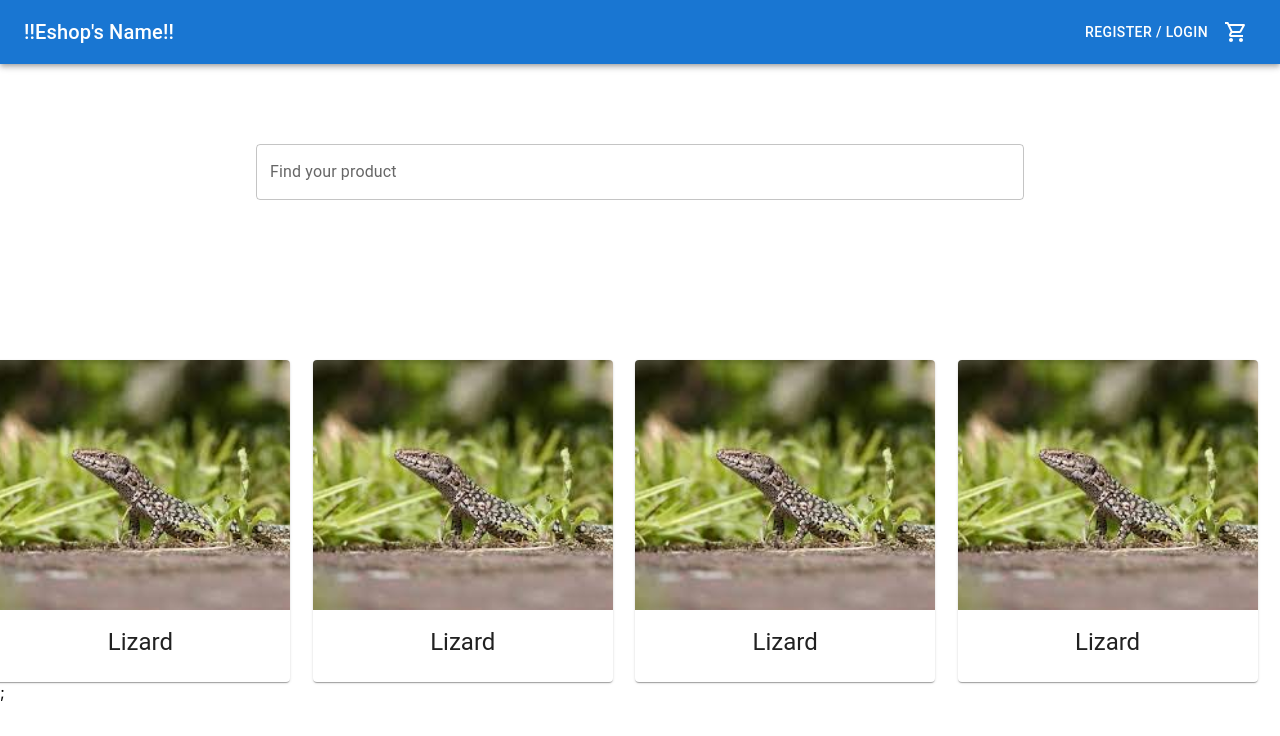
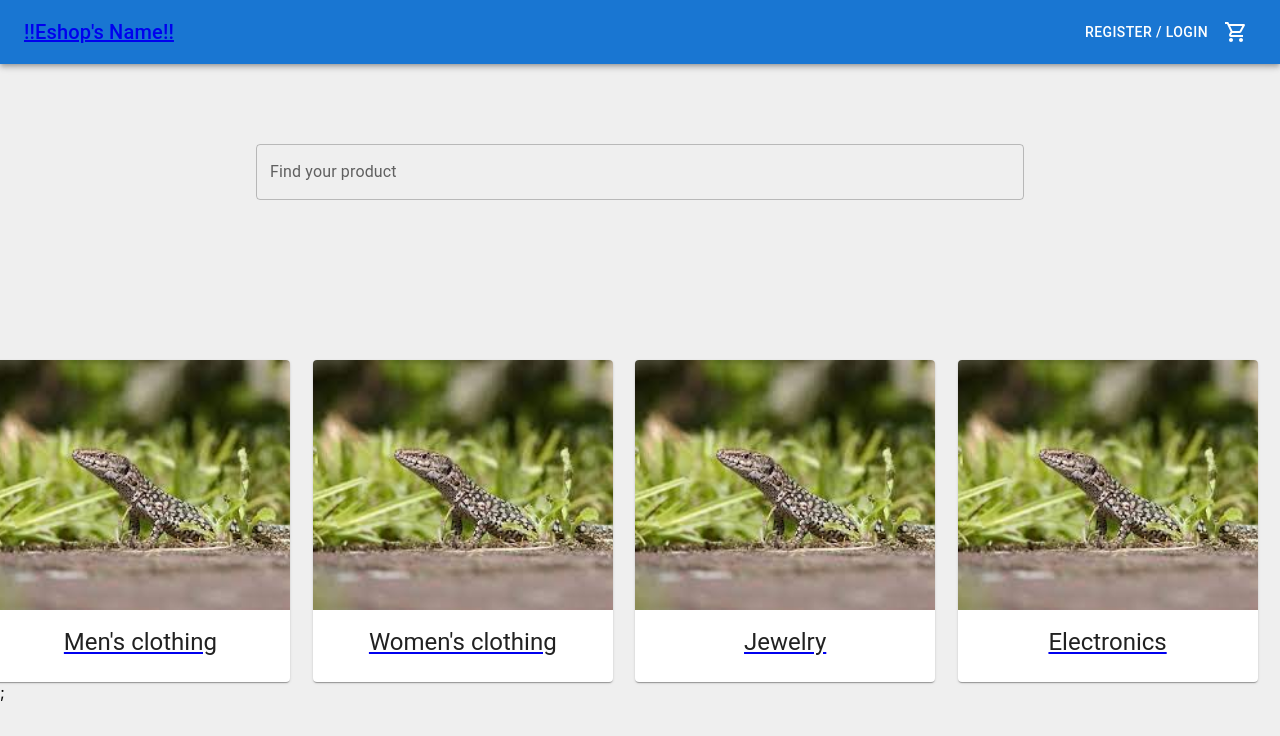
Before and after one commit to alagkonas/Eshop, a React (Create React App) app: page / in a window 1280 px wide. Shown: the top 736 px of the page. Built offline with nearby package versions, Linux system fonts and the light colour scheme; the HTML template or start-up script is replaced by a standard one.

Commit message:
Category Routes

```diff
--- a/src/App.tsx
+++ b/src/App.tsx
@@ -13,7 +13,7 @@ function App() {
           <Routes>
             <Route path='/' element={<Home />} />
             <Route
-              path='products/category/:categoryId'
+              path='products/:categoryName'
               element={<CategoryProducts />}
             />
           </Routes>
--- a/src/components/CategoryList/CategoryList.tsx
+++ b/src/components/CategoryList/CategoryList.tsx
@@ -1,6 +1,15 @@
+import { Link } from 'react-router-dom';
 import CategoryListItem from './CategoryListItem';
 import Grid from '@mui/material/Grid';
+import { CategoriesTypes } from './types';
 import './CategoryList.css';
+
+const categories: CategoriesTypes[] = [
+  { id: 1, name: `Men's clothing`, category: 'mens_clothing', img: '' },
+  { id: 2, name: `Women's clothing`, category: 'womens_clothing', img: '' },
+  { id: 3, name: `Jewelry`, category: 'jewelry', img: '' },
+  { id: 4, name: `Electronics`, category: 'electronics', img: '' },
+];
 
 const CategoryList: React.FC = () => {
   return (
@@ -13,18 +22,18 @@ const CategoryList: React.FC = () => {
         justifyContent='space-evenly'
         alignItems='center'
       >
-        <Grid id='grid' item xs={2} sm={4} md={4}>
-          <CategoryListItem />
-        </Grid>
-        <Grid id='grid' item xs={2} sm={4} md={4}>
-          <CategoryListItem />
-        </Grid>
-        <Grid id='grid' item xs={2} sm={4} md={4}>
-          <CategoryListItem />
-        </Grid>
-        <Grid id='grid' item xs={2} sm={4} md={4}>
-          <CategoryListItem />
-        </Grid>
+        {categories.map((category) => (
+          <Grid id='grid' item xs={2} sm={4} md={4} key={category.id}>
+            <Link to={`products/${category.category}`}>
+              <CategoryListItem
+                category={category.category}
+                img={category.img}
+                id={category.id}
+                name={category.name}
+              />
+            </Link>
+          </Grid>
+        ))}
       </Grid>
     </div>
   );
--- a/src/components/CategoryList/CategoryListItem.tsx
+++ b/src/components/CategoryList/CategoryListItem.tsx
@@ -3,9 +3,17 @@ import CardContent from '@mui/material/CardContent';
 import CardMedia from '@mui/material/CardMedia';
 import Typography from '@mui/material/Typography';
 import { CardActionArea } from '@mui/material';
+import { CategoriesTypes } from './types';
 import './CategoryList.css';
 
-const CategoryListItem: React.FC = () => {
+type CategoryListItemProps = CategoriesTypes;
+
+const CategoryListItem: React.FC<CategoryListItemProps> = ({
+  name,
+  id,
+  img,
+  category,
+}) => {
   return (
     <div id='card-div'>
       <Card sx={{ maxWidth: 300 }}>
@@ -18,7 +26,7 @@ const CategoryListItem: React.FC = () => {
           />
           <CardContent>
             <Typography gutterBottom variant='h5' component='div'>
-              Lizard
+              {name}
             </Typography>
             {/* <Typography variant='body2' color='text.secondary'>
               Lizards are a widespread group of squamate reptiles, with over
--- /dev/null
+++ b/src/components/CategoryList/types.ts
@@ -0,0 +1,6 @@
+export type CategoriesTypes = {
+  id: number;
+  name: string;
+  category: string;
+  img: string;
+};
--- a/src/components/Navbar/Navbar.tsx
+++ b/src/components/Navbar/Navbar.tsx
@@ -1,3 +1,4 @@
+import { Link } from 'react-router-dom';
 import AppBar from '@mui/material/AppBar';
 import Box from '@mui/material/Box';
 import Toolbar from '@mui/material/Toolbar';
@@ -17,7 +18,7 @@ const Navbar: React.FC = () => {
             component='div'
             sx={{ flexGrow: 1 }}
           >
-            !!Eshop's Name!!
+            <Link to='/'>!!Eshop's Name!!</Link>
           </Typography>
           <Button color='inherit'>Register / Login</Button>
           <IconButton color='inherit'>
--- a/src/index.css
+++ b/src/index.css
@@ -9,6 +9,7 @@ html {
     sans-serif;
   -webkit-font-smoothing: antialiased;
   -moz-osx-font-smoothing: grayscale;
+  background-color: #efefef;
 }
 
 code {
--- a/src/pages/CategoryProducts/CategoryProducts.tsx
+++ b/src/pages/CategoryProducts/CategoryProducts.tsx
@@ -1,5 +1,9 @@
+import { useParams } from 'react-router-dom';
+
 const CategoryProducts: React.FC = () => {
-  return <div>CategoryProducts</div>;
+  const { categoryName } = useParams<string>();
+
+  return <div>{categoryName}</div>;
 };
 
 export default CategoryProducts;
```
Also changed, not shown: src/logo.svg (deleted).
